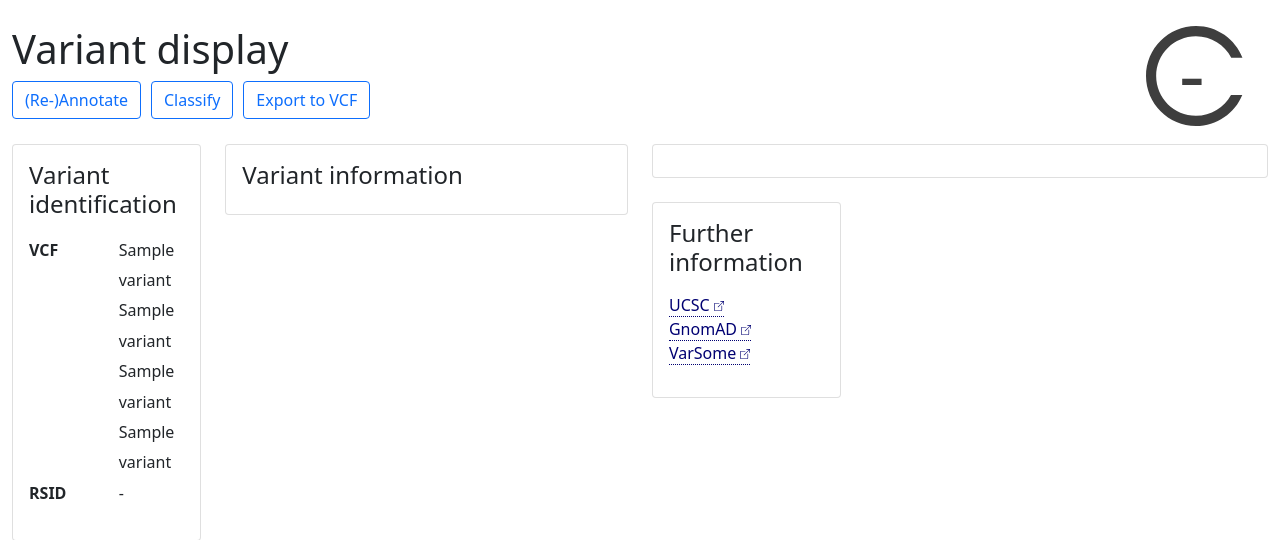
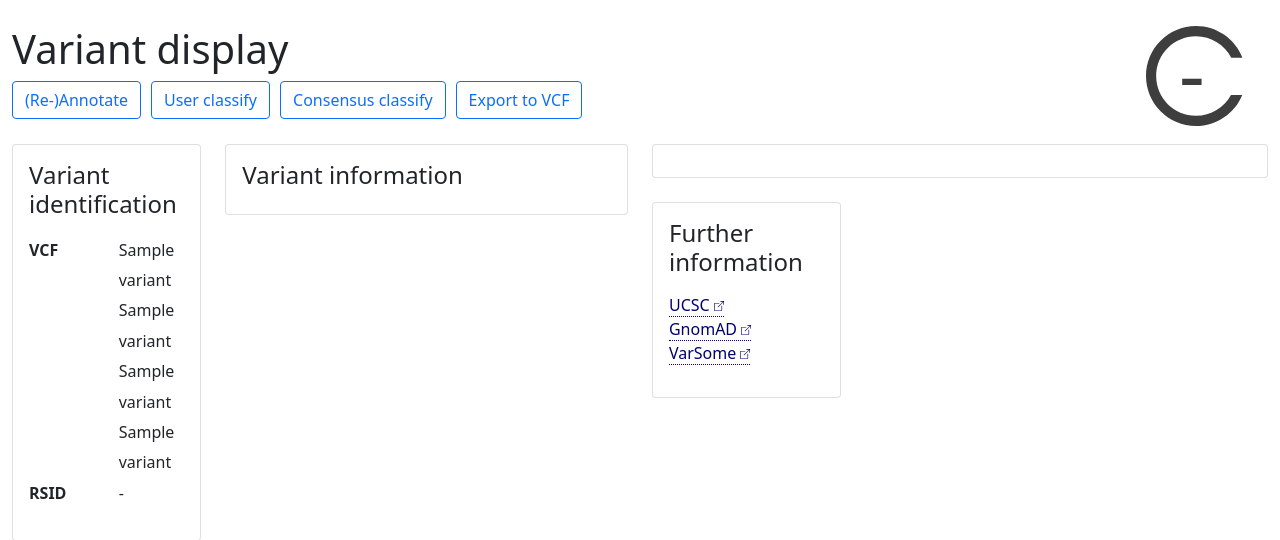
Before and after one commit to GC-HBOC/HerediVar, a Flask app: template src/frontend/webapp/templates/variant/variant.html in a window 1280 px wide. Shown: the part 56-596 px from the top of the page. Run offline with Flask 2, Linux system fonts and the light colour scheme; the template is opened without the code that fills it: most values are stand-ins (such as "Sample title", 1, 10 or a date in 2020); some libraries are stand-ins or nearby versions.

Commit message:
removed classify page (#90) & minor changes

```diff
--- a/src/frontend/webapp/templates/variant/variant.html
+++ b/src/frontend/webapp/templates/variant/variant.html
@@ -30,11 +30,14 @@
                     {% endif %}
                     {% endif %}
                 </div>
-                <span id="tooltip_classify_button" class="d-inline-block ssl" tabindex="0">
-                    <a id="classify_button" type="button" class="btn btn-outline-primary" href="{{url_for('variant.classify', variant_id = variant[0])}}">Classify</a>
+                <span id="tooltip_user_classify_button" class="d-inline-block ssl" tabindex="0" title="Submit a new user classification or edit your previous classification if you already have one.">
+                    <a id="user_classify_button" type="button" class="btn btn-outline-primary" href="{{url_for('variant.user_classify', variant_id = variant[0])}}">User classify</a>
+                </span>
+                <span id="tooltip_consensus_classify_button" class="d-inline-block ssl" tabindex="0" title="Submit a new consensus classification">
+                    <a id="consensus_classify_button" type="button" class="btn btn-outline-primary" href="{{url_for('variant.consensus_classify', variant_id = variant[0])}}">Consensus classify</a>
                 </span>
                 <span id="tooltip_export_button" class="d-inline-block ssl" tabindex="0">
-                    <a id="classify_button" type="button" class="btn btn-outline-primary" href="{{url_for('download.variant', variant_id = variant[0], format='vcf')}}">Export to VCF</a>
+                    <a id="export_button" type="button" class="btn btn-outline-primary" href="{{url_for('download.variant', variant_id = variant[0], format='vcf')}}">Export to VCF</a>
                 </span>
             </div>
         </div>
--- a/src/frontend/webapp/variant/variant_routes.py
+++ b/src/frontend/webapp/variant/variant_routes.py
@@ -128,12 +128,6 @@ def display(variant_id=None, chr=None, pos=None, ref=None, alt=None):
                             annotations = annotations,
                             current_annotation_status=current_annotation_status,
                             has_multiple_vids=has_multiple_vids)
-
-
-@variant_blueprint.route('/classify/<int:variant_id>', methods=['GET', 'POST'])
-@require_login
-def classify(variant_id):
-    return render_template('variant/classify.html', variant_id=variant_id)
 
 
 @variant_blueprint.route('/classify/<int:variant_id>/consensus', methods=['GET', 'POST'])
```
Also changed, not shown: src/frontend/webapp/templates/variant/classify.html (deleted, +0 -31 lines), 1 other file.
